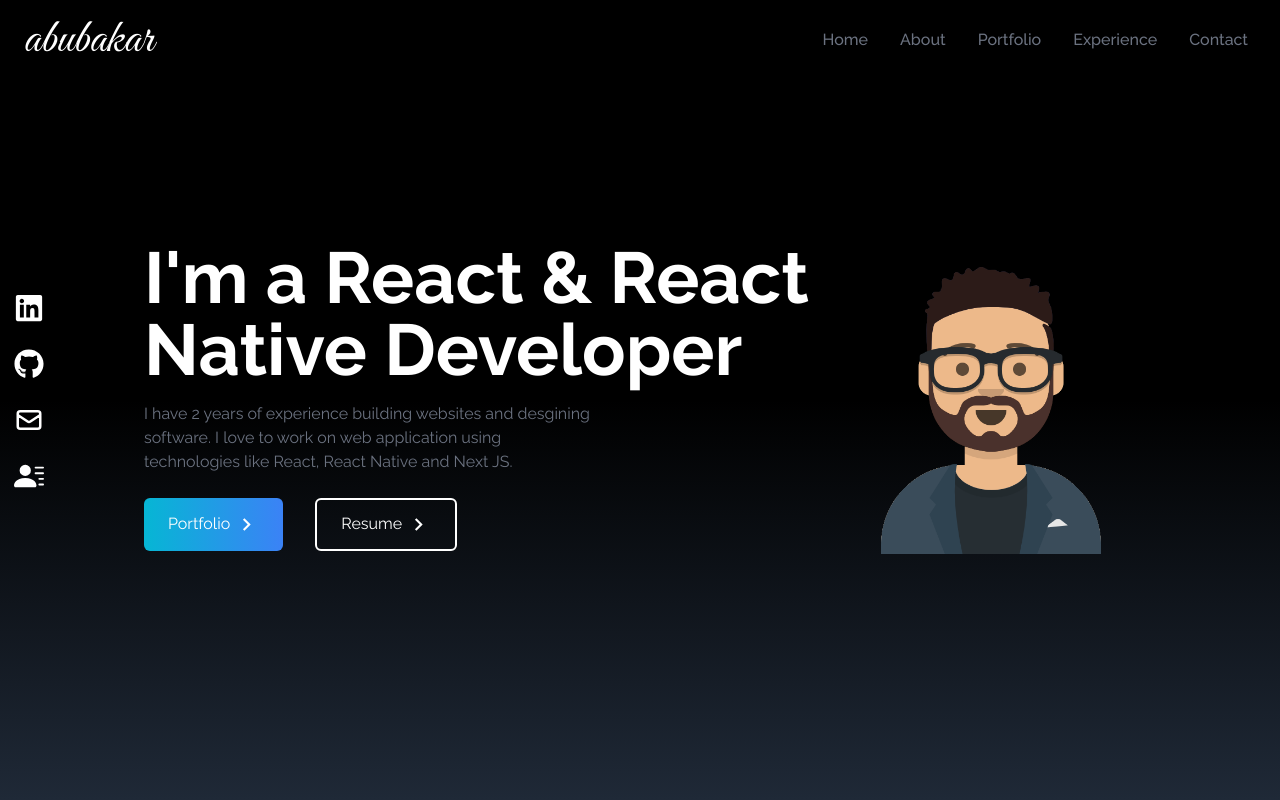
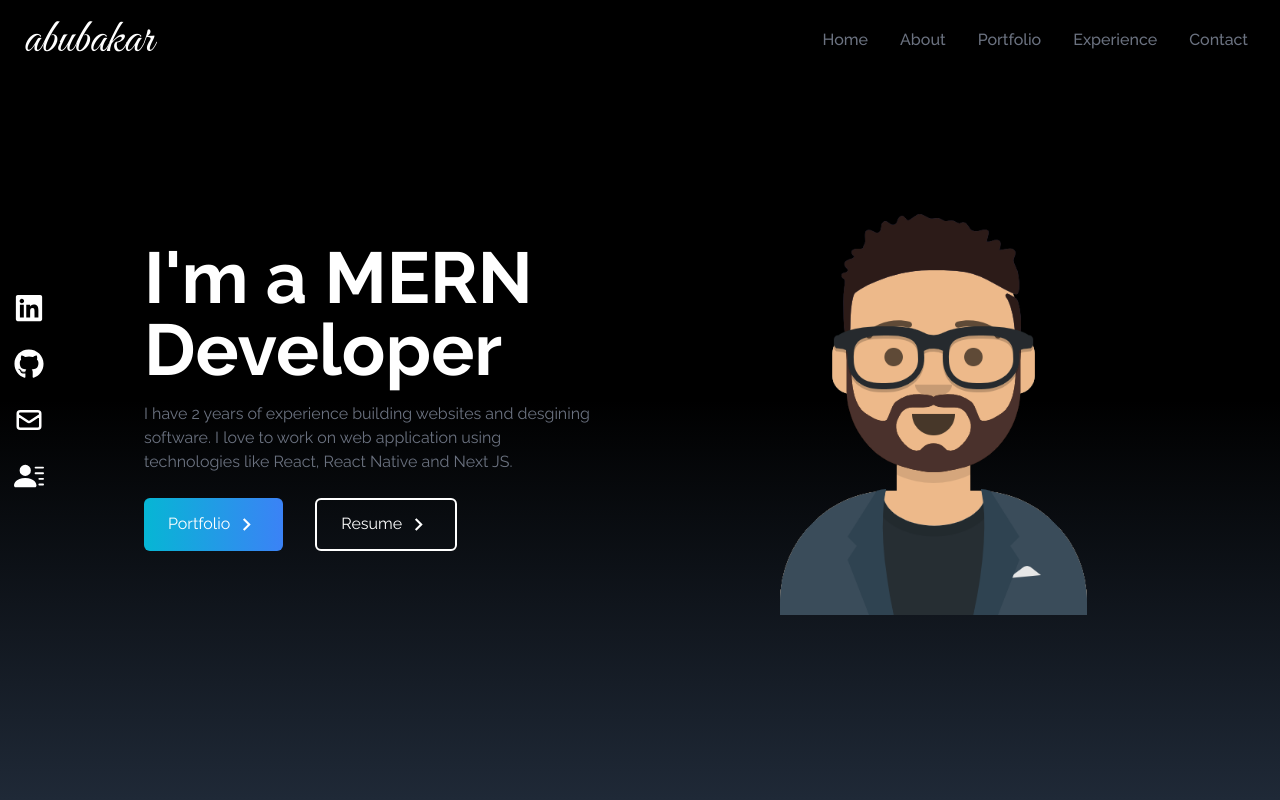
Before and after one commit to Abubakar-creates/Portfolio, a React (Create React App) app: page / in a window 1280 px wide. Shown: the top 800 px of the page. Built offline with nearby package versions, Linux system fonts and the light colour scheme.

Commit message:
resume update

```diff
--- a/src/components/Home.jsx
+++ b/src/components/Home.jsx
@@ -21,7 +21,7 @@ const Home = () => {
         </div>
         <div className="flex flex-col justify-center h-full">
           <h2 className="text-4xl sm:text-7xl font-bold text-white">
-            I'm a React & React Native Developer
+            I'm a MERN Developer
           </h2>
           <p className="text-gray-500 py-4 max-w-md">
             I have 2 years of experience building websites and desgining software.
```
Also changed, not shown: 1 other file (tests, documents, lock files or other folders).
